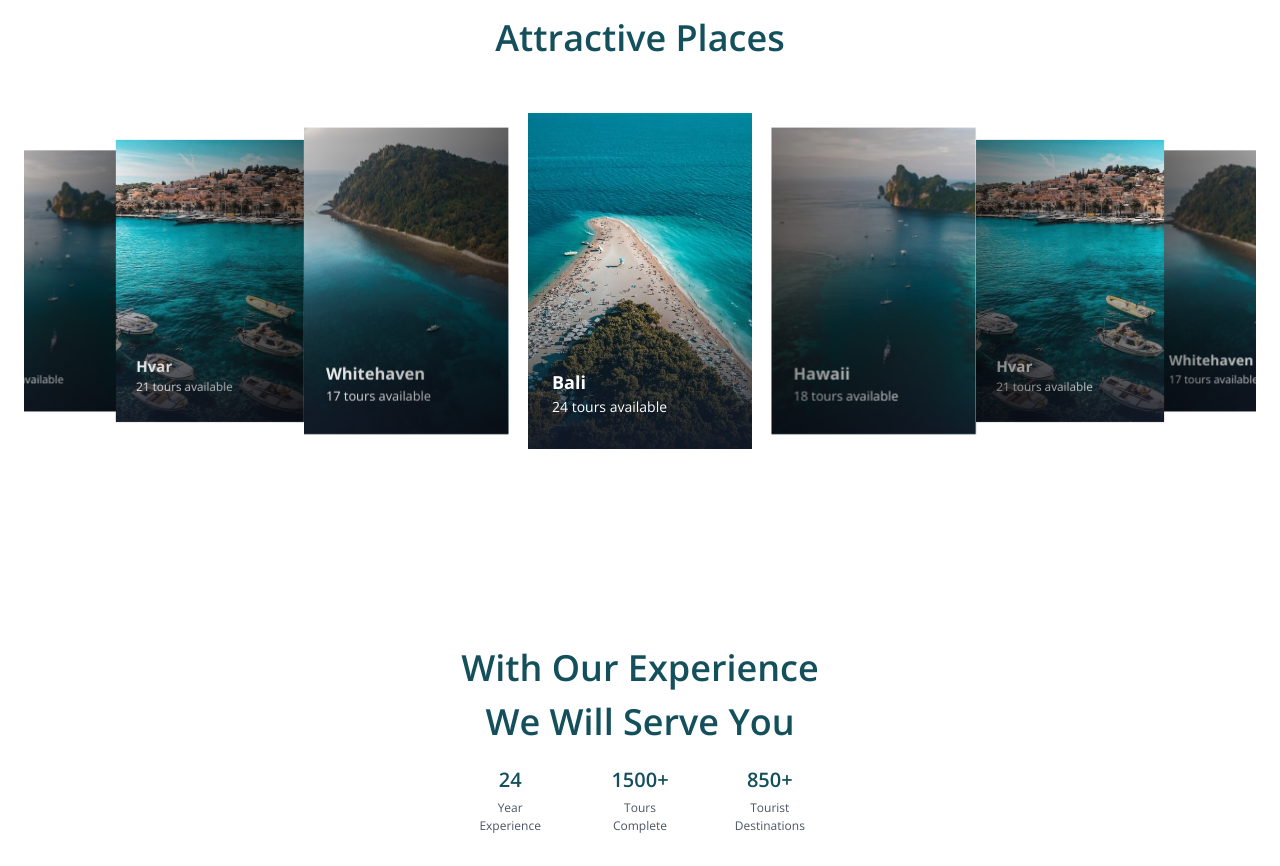
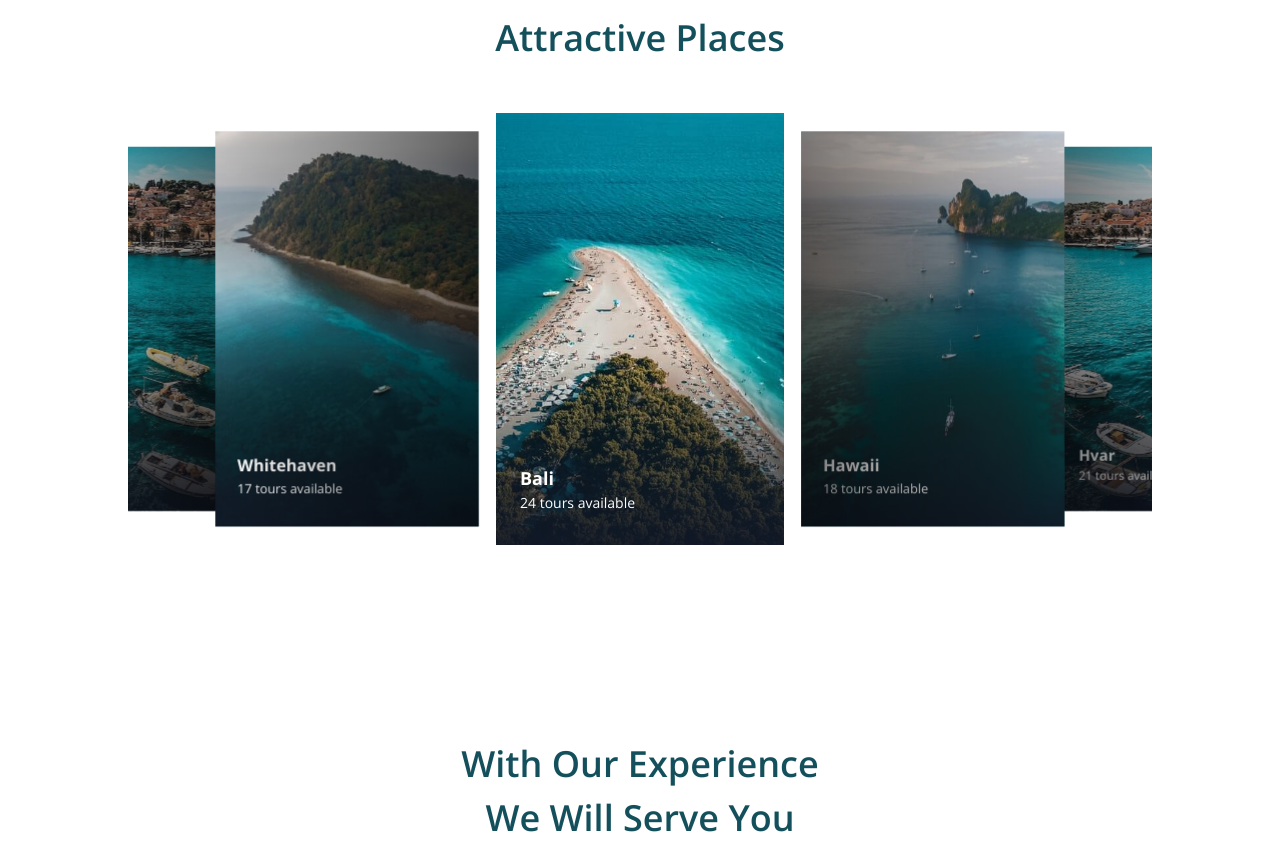
Before and after one commit to fajarfadillahh/travel-agency-react-tailwind, a React (Vite) app: page / in a window 1280 px wide. Shown: the part 1611-2477 px from the top of the page. Built offline with nearby package versions, Linux system fonts and the light colour scheme.

Commit message:
responsive Discover

```diff
--- a/src/parts/HomePage/Discover.jsx
+++ b/src/parts/HomePage/Discover.jsx
@@ -24,7 +24,7 @@ export default function Discover() {
         </h1>
       </div>
 
-      <div className="discover__container container">
+      <div className="discover__container container md:max-w-3xl lg:max-w-4xl xl:max-w-5xl">
         <Swiper
           effect={"coverflow"}
           grabCursor={true}
@@ -38,7 +38,7 @@ export default function Discover() {
           modules={[EffectCoverflow]}
           className="discover__group"
         >
-          <SwiperSlide className="discover__card group relative w-56 overflow-hidden">
+          <SwiperSlide className="discover__card group relative w-56 overflow-hidden lg:w-64 xl:w-72">
             <img
               src={DiscoverImg1}
               alt="discover img"
@@ -58,7 +58,7 @@ export default function Discover() {
             </div>
           </SwiperSlide>
 
-          <SwiperSlide className="discover__card group relative w-56 overflow-hidden">
+          <SwiperSlide className="discover__card group relative w-56 overflow-hidden lg:w-64 xl:w-72">
             <img
               src={DiscoverImg2}
               alt="discover img"
@@ -78,7 +78,7 @@ export default function Discover() {
             </div>
           </SwiperSlide>
 
-          <SwiperSlide className="discover__card group relative w-56 overflow-hidden">
+          <SwiperSlide className="discover__card group relative w-56 overflow-hidden lg:w-64 xl:w-72">
             <img
               src={DiscoverImg3}
               alt="discover img"
@@ -98,7 +98,7 @@ export default function Discover() {
             </div>
           </SwiperSlide>
 
-          <SwiperSlide className="discover__card group relative w-56 overflow-hidden">
+          <SwiperSlide className="discover__card group relative w-56 overflow-hidden lg:w-64 xl:w-72">
             <img
               src={DiscoverImg4}
               alt="discover img"
```
